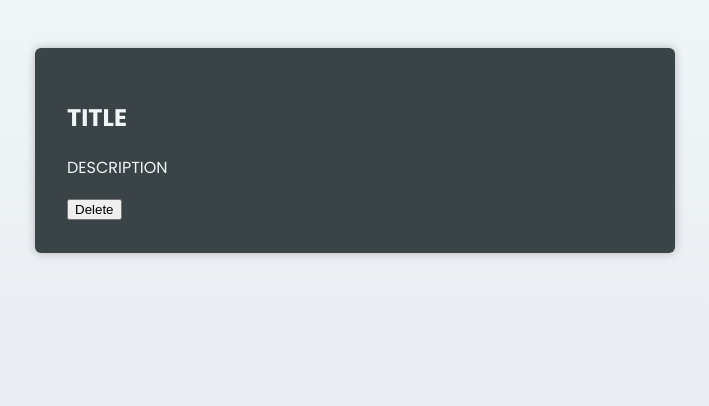
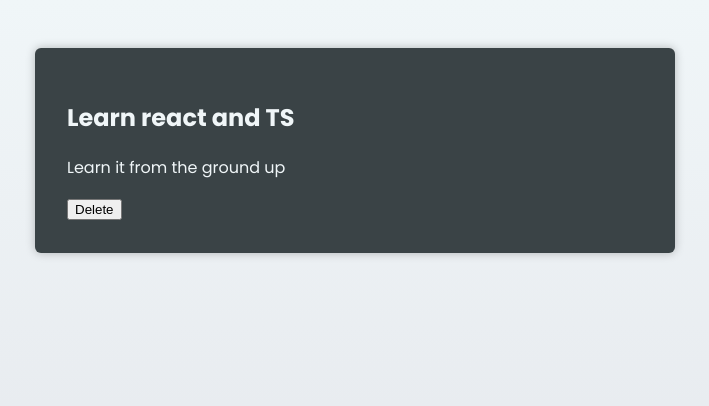
Before and after one commit to akutnino/typescript-react, a React (Vite) app in the folder 03_Using_TypeScript_with_React_-_Essentials/react-ts-basics/: page / in a window 1280 px wide. Shown: the top 406 px of the page, without its empty margins (285-994 px from the left). Built offline with nearby package versions, Linux system fonts and the light colour scheme.

Commit message:
Defining Component Props Types

```diff
--- a/03_Using_TypeScript_with_React_-_Essentials/react-ts-basics/src/App.tsx
+++ b/03_Using_TypeScript_with_React_-_Essentials/react-ts-basics/src/App.tsx
@@ -3,7 +3,10 @@ import CourseGoal from './components/CourseGoal';
 function App() {
 	return (
 		<main>
-			<CourseGoal />
+			<CourseGoal
+				title={'Learn react and TS'}
+				description={'Learn it from the ground up'}
+			/>
 		</main>
 	);
 }
--- a/03_Using_TypeScript_with_React_-_Essentials/react-ts-basics/src/components/CourseGoal.tsx
+++ b/03_Using_TypeScript_with_React_-_Essentials/react-ts-basics/src/components/CourseGoal.tsx
@@ -1,9 +1,16 @@
-function CourseGoal(props) {
+type CourseGoalProps = {
+	title: string;
+	description: string;
+};
+
+function CourseGoal(props: CourseGoalProps) {
+	const { description, title } = props;
+
 	return (
 		<article>
 			<div>
-				<h2>TITLE</h2>
-				<p>DESCRIPTION</p>
+				<h2>{title}</h2>
+				<p>{description}</p>
 			</div>
 			<button type='button'>Delete</button>
 		</article>
```
